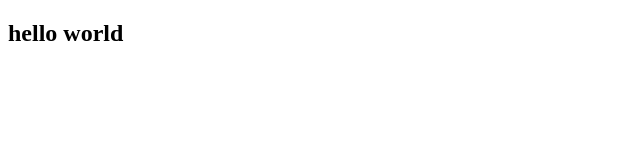
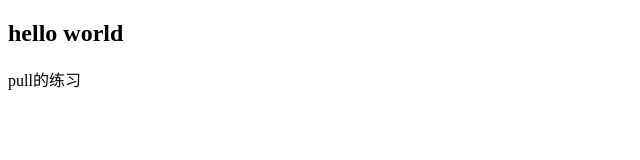
Before and after one commit to TheKittyBoy/vs-code, a plain HTML site: page index.html in a window 1280 px wide. Shown: the whole page, without its empty margins (0-640 px from the left). Drawn offline with Linux system fonts and the light colour scheme.

Commit message:
Update index.html
手动修改

```diff
--- a/index.html
+++ b/index.html
@@ -8,5 +8,6 @@
 </head>
 <body>
     <h2>hello world</h2>
+    <p>pull的练习</p>
 </body>
 </html>
```
